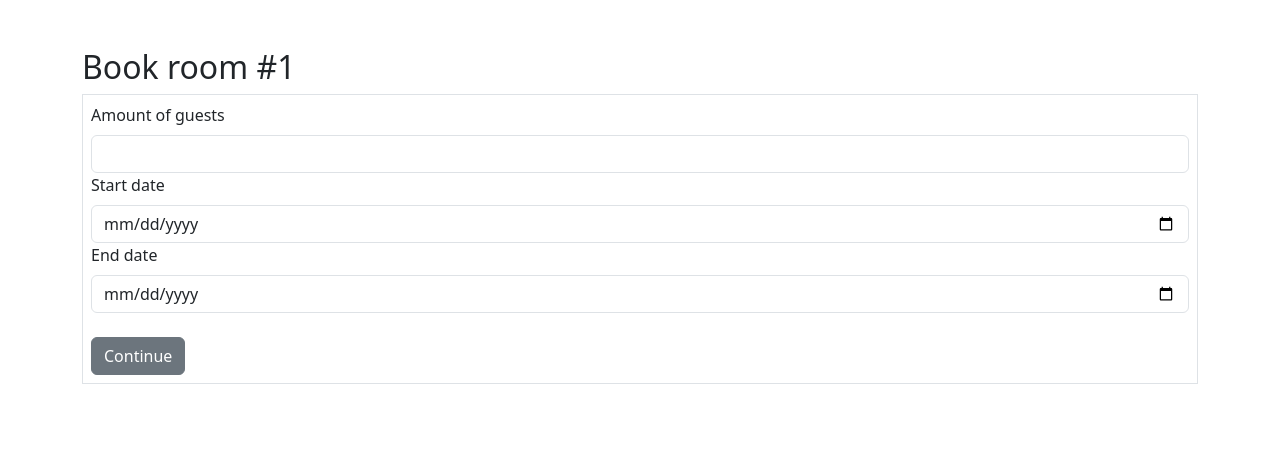
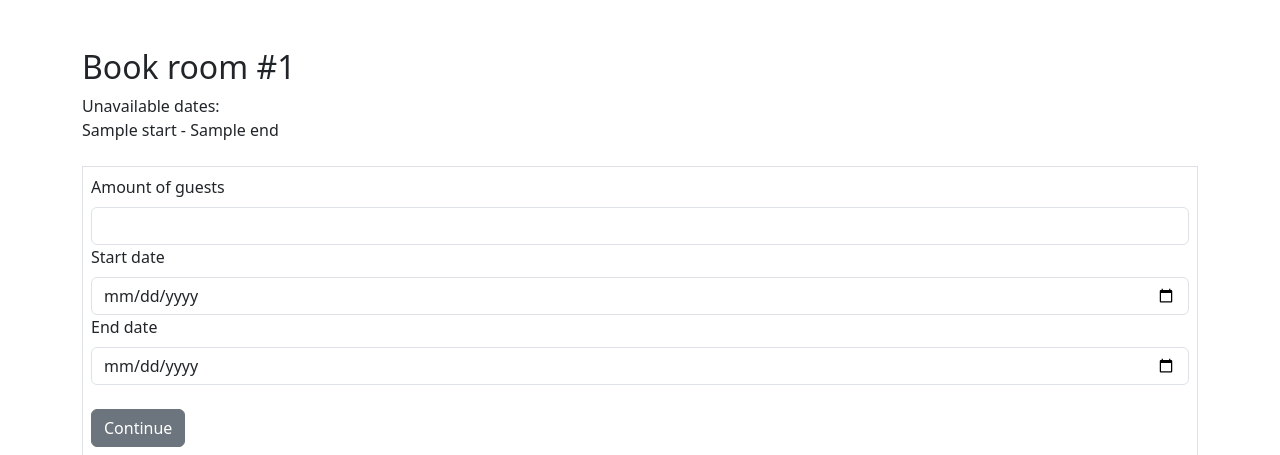
Before and after one commit to pykretexd/hotel, a Flask app: template src/templates/booking.html in a window 1280 px wide. Shown: the part 56-511 px from the top of the page. Run offline with Flask 3, Linux system fonts and the light colour scheme; tables that the repository leaves empty hold one stand-in row (values such as "Sample post"); the template is opened without the code that fills it: values that come from a table or form of the project are taken from there, most other values are stand-ins (such as "Sample title", 1, 10 or a date in 2020); parts of the project's set-up code (start-up, migrations or seed data) failed here and were passed over.

Commit message:
Update booking.html

```diff
--- a/src/templates/booking.html
+++ b/src/templates/booking.html
@@ -1,16 +1,22 @@
 {% extends 'layout.html' %} {% block content %}
 <h2>Book room #{{ room.id }}</h2>
+{% if occupied_dates %}
+    <p class="m-0">Unavailable dates:</p>
+        {% for occupied_date in occupied_dates %}
+            <p class="m-0">{{ occupied_date['start'] }} - {{ occupied_date['end'] }}</p>
+        {% endfor %}
+{% endif %}
+<br>
 <form method="POST" class="p-2 border">
-    <div>
-        {{ form.hidden_tag() }}
-        {{ form.amount_of_guests.label(class='form-label') }}
-        {{ form.amount_of_guests(class='form-control') }}
-        {{ form.start_date.label(class='form-label') }}
-        {{ form.start_date(class='form-control') }}
-        {{ form.end_date.label(class='form-label') }}
-        {{ form.end_date(class='form-control') }}
-        <br>
-        {{ form.submit(class='btn btn-secondary') }}
-    </div>
+  <div>
+    {{ form.hidden_tag() }} {{ form.amount_of_guests.label(class='form-label')
+    }} {{ form.amount_of_guests(class='form-control') }} {{
+    form.start_date.label(class='form-label') }} {{
+    form.start_date(class='form-control') }} {{
+    form.end_date.label(class='form-label') }} {{
+    form.end_date(class='form-control') }}
+    <br />
+    {{ form.submit(class='btn btn-secondary') }}
+  </div>
 </form>
 {% endblock %}
```
